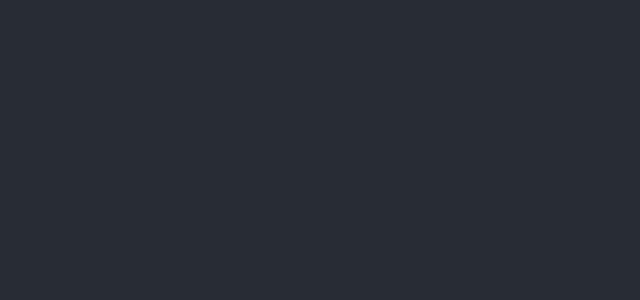
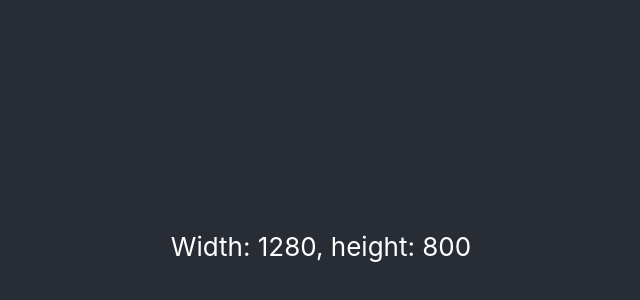
Before and after one commit to TrekusovMax/mfd-course, a React (Create React App) app in the folder Модуль 3. React/: page / in a window 1280 px wide. Shown: the part 154-454 px from the top of the page, without its empty margins (319-959 px from the left). Built offline with nearby package versions, Linux system fonts and the light colour scheme; the HTML template or start-up script is replaced by a standard one.

Commit message:
task 4 done

```diff
--- a/Модуль 3. React/src/App.js
+++ b/Модуль 3. React/src/App.js
@@ -1,9 +1,14 @@
 import './App.css'
+import { useViewportSize } from './useViewportSize'
 
 function App() {
+  const { height, width } = useViewportSize()
+
   return (
     <div className="App">
-      <header className="App-header"></header>
+      <header className="App-header">
+        Width: {width}, height: {height}
+      </header>
     </div>
   )
 }
--- /dev/null
+++ b/Модуль 3. React/src/useViewportSize.js
@@ -0,0 +1,16 @@
+import { useState } from 'react'
+import { useWindowEvent } from './useWindowEvent'
+
+export function useViewportSize() {
+  const [width, setWith] = useState(window.innerWidth)
+  const [height, setHeight] = useState(window.innerHeight)
+
+  useWindowEvent('resize', () => {
+    setWith(window.innerWidth)
+    setHeight(window.innerHeight)
+  })
+  return {
+    height,
+    width,
+  }
+}
--- /dev/null
+++ b/Модуль 3. React/src/useWindowEvent.js
@@ -0,0 +1,10 @@
+import { useEffect } from 'react'
+
+export function useWindowEvent(type, listener, options) {
+  useEffect(() => {
+    if (typeof window !== 'undefined') {
+      window.addEventListener(type, listener, options)
+      return () => window.removeEventListener(type, listener, options)
+    }
+  }, [type, listener])
+}
```
